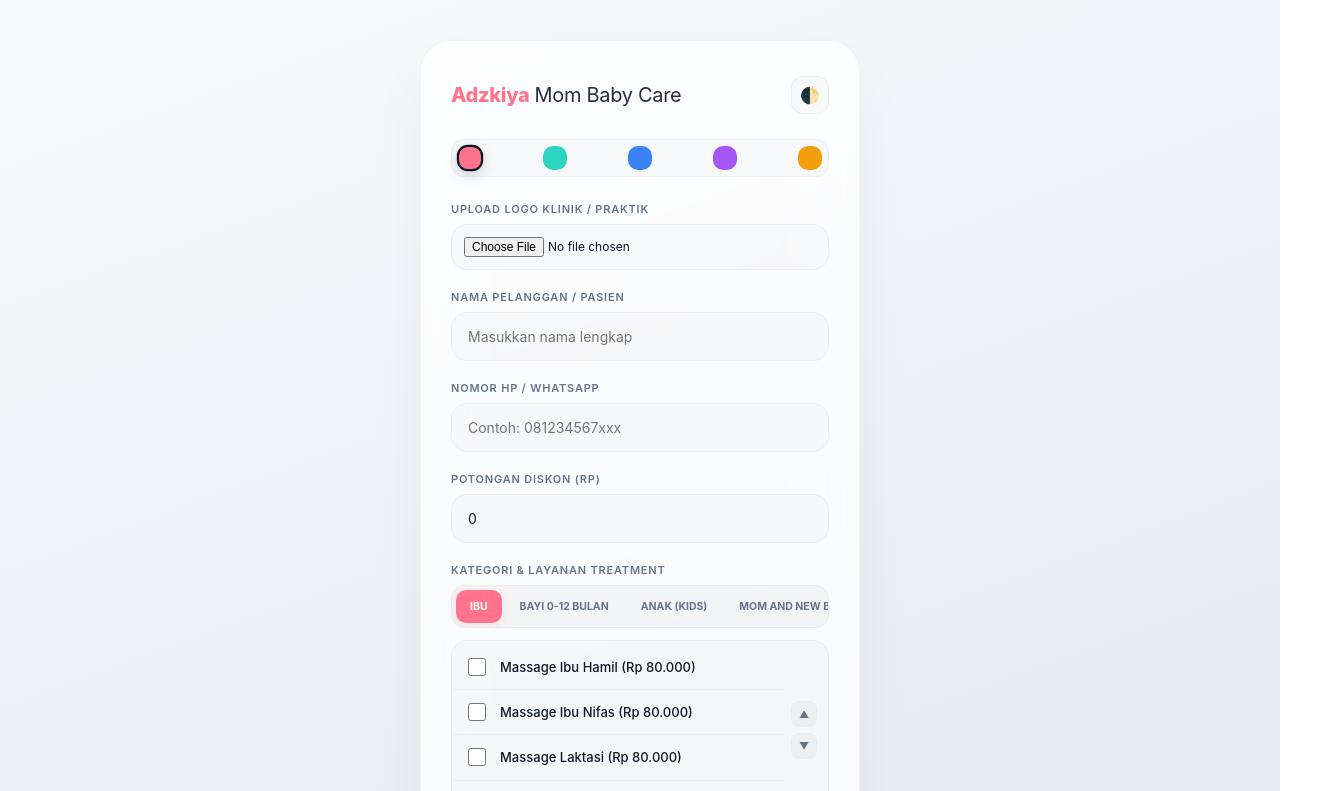
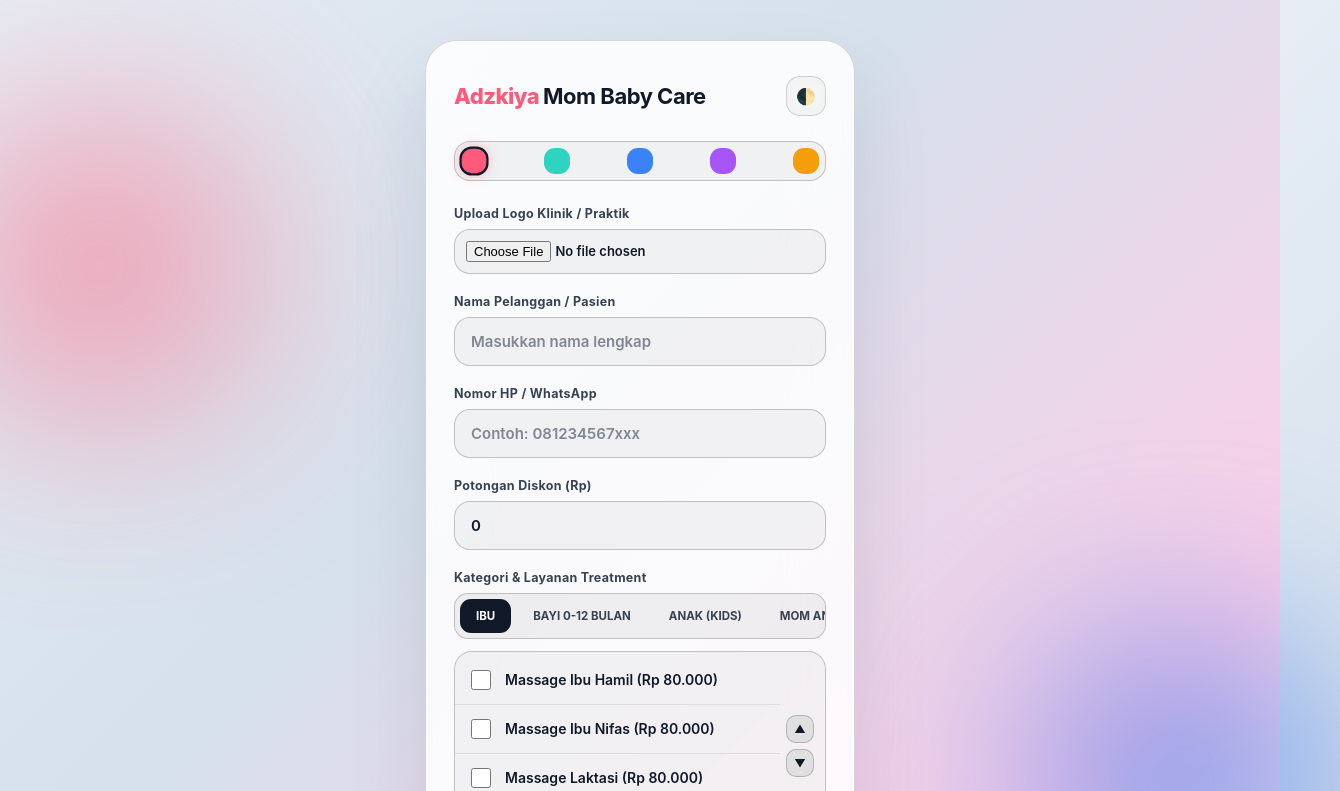
Before and after one commit to Putra1996/adzkiya-moby-care-v2, a plain HTML site: page index.html in a window 1280 px wide. Both pictures are taken after a click on the button "Toggle Theme". Shown: the top 791 px of the page, 1340 px wide, since content can reach past the window. Drawn offline with nearby package versions, Linux system fonts and the light colour scheme.

Commit message:
Add files via upload

```diff
--- a/index.html
+++ b/index.html
@@ -3,41 +3,50 @@
 <head>
     <meta charset="UTF-8">
     <meta name="viewport" content="width=device-width, initial-scale=1.0, maximum-scale=1.0, user-scalable=no, viewport-fit=cover">
-    <title>Adzkiya Mom Baby Care - Premium Edition</title>
+    <title>Adzkiya Mom Baby Care - iOS Liquid Glass Ultra Clear</title>
     <script src="https://cdnjs.cloudflare.com/ajax/libs/jspdf/2.5.1/jspdf.umd.min.js"></script>
     <script src="https://cdnjs.cloudflare.com/ajax/libs/jspdf-autotable/3.5.25/jspdf.plugin.autotable.min.js"></script>
     <style>
-        /* Pengaturan Dasar Premium Modern UI */
-        * { box-sizing: border-box; font-family: '-apple-system', BlinkMacSystemFont, 'SF Pro Display', 'Segoe UI', Roboto, sans-serif; margin: 0; padding: 0; -webkit-tap-highlight-color: transparent; }
+        /* --- iOS Liquid Glass UI Theme - Ultra Clear Font Fix --- */
+        * {
+            box-sizing: border-box;
+            font-family: -apple-system, BlinkMacSystemFont, "SF Pro Display", "SF Pro Text", "Segoe UI", Roboto, sans-serif;
+            margin: 0;
+            padding: 0;
+            -webkit-tap-highlight-color: transparent;
+        }
 
         :root {
-            --theme-color: #FF748C;
-            --theme-glow: rgba(255, 116, 140, 0.15);
-            --bg-gradient: linear-gradient(160deg, #09070f 0%, #110e20 100%);
-            --card-bg: rgba(22, 19, 39, 0.7);
-            --card-border: rgba(255, 255, 255, 0.05);
-            --text-main: #ffffff;
-            --text-sub: #8e8a9f;
-            --input-bg: rgba(255, 255, 255, 0.03);
-            --item-hover: rgba(255, 255, 255, 0.05);
-            --item-border: rgba(255, 255, 255, 0.04);
-            --shadow-fluid: 0 30px 60px rgba(0,0,0,0.4), inset 0 1px 0px rgba(255,255,255,0.05);
-            --tab-bg: rgba(255, 255, 255, 0.04);
-            --watermark-opacity: 0.04;
+            --theme-color: #FF5A79; /* Sedikit lebih pekat agar kontras */
+            --theme-glow: rgba(255, 90, 121, 0.35);
+            --bg-gradient: linear-gradient(135deg, #090615 0%, #0f0b21 40%, #20091b 80%, #0b081d 100%);
+            --card-bg: rgba(20, 16, 36, 0.8); /* Dipergelap agar teks putih makin menyala */
+            --card-border: rgba(255, 255, 255, 0.18);
+            --text-main: #FFFFFF; /* Putih solid murni */
+            --text-sub: #E2E8F0;  /* Diubah dari transparan ke abu-abu terang solid agar super jelas */
+            --input-bg: rgba(255, 255, 255, 0.08);
+            --input-border: rgba(255, 255, 255, 0.25); /* Garis border dipertegas */
+            --item-hover: rgba(255, 255, 255, 0.12);
+            --item-border: rgba(255, 255, 255, 0.15);
+            --shadow-fluid: 0 40px 80px rgba(0, 0, 0, 0.6), inset 0 1px 1px rgba(255, 255, 255, 0.3);
+            --tab-bg: rgba(255, 255, 255, 0.06);
+            --watermark-opacity: 0.05;
+            --glass-blur: blur(30px);
         }
 
         body.light-mode {
-            --bg-gradient: linear-gradient(160deg, #f8fafc 0%, #e2e8f0 100%);
-            --card-bg: rgba(255, 255, 255, 0.75);
-            --card-border: rgba(0, 0, 0, 0.04);
-            --text-main: #0f172a;
-            --text-sub: #64748b;
-            --input-bg: rgba(0, 0, 0, 0.02);
-            --item-hover: rgba(0, 0, 0, 0.02);
-            --item-border: rgba(0, 0, 0, 0.03);
-            --shadow-fluid: 0 30px 60px rgba(15, 23, 42, 0.04), inset 0 1px 0 rgba(255, 255, 255, 0.6);
-            --tab-bg: rgba(0, 0, 0, 0.03);
-            --watermark-opacity: 0.06;
+            --bg-gradient: linear-gradient(135deg, #e6edf5 0%, #d5e0eb 40%, #fbcfe8 80%, #e2e8f0 100%);
+            --card-bg: rgba(255, 255, 255, 0.85); /* Dipertebal agar tidak silau */
+            --card-border: rgba(0, 0, 0, 0.15);
+            --text-main: #111827; /* Hitam pekat pekat */
+            --text-sub: #374151;  /* Abu-abu gelap solid sangat terbaca */
+            --input-bg: rgba(0, 0, 0, 0.04);
+            --input-border: rgba(0, 0, 0, 0.2); /* Border input lebih kelihatan */
+            --item-hover: rgba(0, 0, 0, 0.05);
+            --item-border: rgba(0, 0, 0, 0.08);
+            --shadow-fluid: 0 40px 80px rgba(15, 23, 42, 0.1), inset 0 1px 1px rgba(255, 255, 255, 0.9);
+            --tab-bg: rgba(0, 0, 0, 0.05);
+            --watermark-opacity: 0.08;
         }
 
         body {
@@ -49,20 +58,36 @@
             align-items: center;
             justify-content: center;
             transition: background 0.5s ease;
+            position: relative;
+            overflow-x: hidden;
         }
+
+        body::before, body::after {
+            content: "";
+            position: absolute;
+            width: 320px;
+            height: 320px;
+            border-radius: 50%;
+            filter: blur(100px);
+            z-index: -1;
+            opacity: 0.5;
+            transition: all 0.5s ease;
+        }
+        body::before { top: 10%; left: -60px; background: var(--theme-color); }
+        body::after { bottom: 10%; right: -60px; background: #2563eb; }
 
         .container {
             position: relative;
             background: var(--card-bg);
-            backdrop-filter: blur(30px);
-            -webkit-backdrop-filter: blur(30px);
+            backdrop-filter: var(--glass-blur);
+            -webkit-backdrop-filter: var(--glass-blur);
             border: 1px solid var(--card-border);
             border-radius: 32px;
-            padding: 35px 30px;
+            padding: 35px 28px;
             box-shadow: var(--shadow-fluid);
             width: 100%;
-            max-width: 440px;
-            transition: background 0.4s ease, border 0.4s ease;
+            max-width: 430px;
+            transition: background 0.4s ease, border 0.4s ease, box-shadow 0.4s ease;
             overflow: hidden;
         }
 
@@ -93,13 +118,12 @@
         }
 
         h2 {
-            font-size: 20px;
-            font-weight: 800;
-            letter-spacing: -0.3px;
+            font-size: 22px;
+            font-weight: 800; /* Dibuat ultra tebal */
+            letter-spacing: -0.5px;
         }
-
         h2 .accent-part { color: var(--theme-color); transition: color 0.3s ease; }
-        h2 .neutral-part { color: var(--text-main); margin-left: 5px; font-weight: 400; opacity: 0.9; transition: color 0.3s ease; }
+        h2 .neutral-part { color: var(--text-main); margin-left: 4px; font-weight: 700; transition: color 0.3s ease; }
 
         .mode-toggle {
             background: var(--input-bg);
@@ -107,15 +131,17 @@
             color: var(--text-main);
             cursor: pointer;
             font-size: 16px;
-            width: 38px;
-            height: 38px;
-            border-radius: 12px;
+            width: 40px;
+            height: 40px;
+            border-radius: 14px;
             display: flex;
             align-items: center;
             justify-content: center;
-            transition: all 0.2s ease;
+            backdrop-filter: blur(10px);
+            -webkit-backdrop-filter: blur(10px);
+            transition: all 0.2s cubic-bezier(0.4, 0, 0.2, 1);
         }
-        .mode-toggle:hover { transform: scale(1.05); }
+        .mode-toggle:hover { transform: scale(1.05); background: var(--item-hover); }
 
         .color-palette {
             display: flex;
@@ -123,103 +149,108 @@
             margin-bottom: 25px;
             background: var(--input-bg);
             padding: 6px;
-            border-radius: 14px;
-            border: 1px solid var(--card-border);
+            border-radius: 16px;
+            border: 1px solid var(--input-border);
         }
         .color-dot {
-            width: 24px;
-            height: 24px;
-            border-radius: 10px;
+            width: 26px;
+            height: 26px;
+            border-radius: 11px;
             cursor: pointer;
             border: 2px solid transparent;
             transition: all 0.2s ease;
         }
-        .color-dot:hover, .color-dot.active { transform: scale(1.1); box-shadow: 0 4px 12px rgba(0,0,0,0.15); }
-        .color-dot.active { border-color: var(--text-main); }
+        .color-dot:hover, .color-dot.active { transform: scale(1.12); }
+        .color-dot.active { border-color: var(--text-main); box-shadow: 0 0 10px var(--theme-glow); }
 
         .form-group { margin-bottom: 20px; }
         .form-group label {
             display: block;
             margin-bottom: 8px;
-            font-weight: 600;
-            font-size: 11px;
+            font-weight: 700; /* Label dipertebal */
+            font-size: 12.5px;
             color: var(--text-sub);
-            text-transform: uppercase;
-            letter-spacing: 0.8px;
+            letter-spacing: 0.3px;
         }
 
         input[type="text"], input[type="tel"], input[type="number"], input[type="file"] {
             width: 100%;
-            padding: 15px 16px;
+            padding: 14px 16px;
             background: var(--input-bg);
-            border: 1px solid var(--card-border);
+            border: 1px solid var(--input-border);
             border-radius: 16px;
-            font-size: 14px;
+            font-size: 15px;
+            font-weight: 600; /* Tulisan di dalam input dipertebal */
             color: var(--text-main);
             outline: none;
             -webkit-appearance: none;
             transition: all 0.3s ease;
         }
+        input::placeholder {
+            color: var(--text-sub);
+            opacity: 0.6;
+        }
         input[type="file"] {
-            padding: 12px;
-            font-size: 12px;
+            padding: 11px;
+            font-size: 13px;
             cursor: pointer;
         }
         input:focus {
             border-color: var(--theme-color);
-            background: rgba(255, 255, 255, 0.05);
+            background: rgba(255, 255, 255, 0.15);
             box-shadow: 0 0 0 4px var(--theme-glow);
         }
-        body.light-mode input:focus { background: #ffffff; box-shadow: 0 0 0 4px var(--theme-glow); }
+        body.light-mode input:focus { background: #FFFFFF; border-color: var(--theme-color); }
 
         .category-tabs {
             display: flex;
             background: var(--tab-bg);
-            padding: 4px;
+            padding: 5px;
             border-radius: 14px;
-            border: 1px solid var(--card-border);
+            border: 1px solid var(--input-border);
             margin-bottom: 12px;
             overflow-x: auto;
             scroll-behavior: smooth;
-            -webkit-overflow-scrolling: touch;
-            gap: 4px;
+            gap: 6px;
         }
-        .category-tabs::-webkit-scrollbar { display: none; width: 0; height: 0; }
+        .category-tabs::-webkit-scrollbar { display: none; }
 
         .tab-btn {
             flex: 0 0 auto;
             background: transparent;
             border: none;
             color: var(--text-sub);
-            padding: 10px 14px;
-            font-size: 10.5px;
-            font-weight: 700;
-            border-radius: 10px;
+            padding: 10px 16px;
+            font-size: 11.5px;
+            font-weight: 700; /* Menu tab teks tebal */
+            border-radius: 11px;
             cursor: pointer;
-            transition: all 0.25s ease;
+            transition: all 0.2s ease;
             text-align: center;
             white-space: nowrap;
         }
         .tab-btn.active {
-            background: var(--theme-color);
-            color: white;
-            box-shadow: 0 4px 12px var(--theme-glow);
+            background: var(--text-main);
+            color: var(--body-bg, #110e20);
+        }
+        body.light-mode .tab-btn.active {
+            background: #111827;
+            color: #FFFFFF;
         }
 
         .scroll-wrapper { position: relative; width: 100%; }
         .service-list {
-            max-height: 180px;
+            max-height: 190px;
             overflow-y: auto;
             background: var(--input-bg);
-            border: 1px solid var(--card-border);
-            border-radius: 16px;
+            border: 1px solid var(--input-border);
+            border-radius: 18px;
             padding: 4px 0;
             padding-right: 45px;
             scroll-behavior: smooth;
-            -webkit-overflow-scrolling: touch;
             overscroll-behavior: contain;
         }
-        .service-list::-webkit-scrollbar { width: 0px; display: none; }
+        .service-list::-webkit-scrollbar { display: none; }
         .menu-pane { display: none; }
         .menu-pane.active { display: block; }
 
@@ -234,68 +265,81 @@
             z-index: 10;
         }
         .scroll-btn {
-            background: rgba(255, 255, 255, 0.05);
-            border: 1px solid rgba(255, 255, 255, 0.02);
-            color: var(--text-sub);
-            width: 26px;
-            height: 26px;
-            border-radius: 8px;
-            font-size: 10px;
+            background: rgba(255, 255, 255, 0.15);
+            border: 1px solid var(--input-border);
+            color: var(--text-main);
+            width: 28px;
+            height: 28px;
+            border-radius: 10px;
+            font-size: 11px;
+            font-weight: bold;
             cursor: pointer;
             display: flex;
             align-items: center;
             justify-content: center;
+            backdrop-filter: blur(5px);
             transition: all 0.2s ease;
         }
-        body.light-mode .scroll-btn { background: rgba(0, 0, 0, 0.03); border: 1px solid rgba(0, 0, 0, 0.01); }
+        body.light-mode .scroll-btn { background: rgba(0, 0, 0, 0.08); }
         .scroll-btn:hover { background: var(--theme-color); color: white; }
 
         .service-item {
             display: flex;
             align-items: center;
-            padding: 13px 16px;
+            padding: 14px 16px;
             border-bottom: 1px solid var(--item-border);
             cursor: pointer;
             transition: background 0.2s ease;
             width: 100%;
         }
-        .service-item:hover, .service-item.selected { background: var(--item-hover); }
+        .service-item:hover { background: var(--item-hover); }
+        .service-item.selected { background: rgba(255, 255, 255, 0.15); }
+        body.light-mode .service-item.selected { background: rgba(0, 0, 0, 0.06); }
         .service-item:last-child { border-bottom: none; }
 
         input[type="checkbox"] {
-            width: 18px;
-            height: 18px;
+            width: 20px;
+            height: 20px;
             margin-right: 14px;
             accent-color: var(--theme-color);
             cursor: pointer;
             flex-shrink: 0;
         }
-        .service-item span { font-size: 13px; font-weight: 500; color: var(--text-main); line-height: 1.4; }
+        .service-item span {
+            font-size: 14px;
+            font-weight: 600; /* Nama treatment dibuat semi-bold agar jelas */
+            color: var(--text-main);
+            line-height: 1.4;
+        }
 
         .live-total-panel {
             display: flex;
             justify-content: space-between;
             align-items: center;
-            margin: 22px 0 20px 0;
+            margin: 24px 0 20px 0;
             padding: 0 4px;
         }
-        .live-total-label { font-size: 11px; color: var(--text-sub); text-transform: uppercase; font-weight: 700; letter-spacing: 0.5px; }
-        .live-total-value { font-size: 22px; font-weight: 800; color: var(--theme-color); letter-spacing: -0.5px; }
+        .live-total-label { font-size: 12px; color: var(--text-sub); text-transform: uppercase; font-weight: 700; letter-spacing: 0.5px; }
+        .live-total-value { font-size: 26px; font-weight: 800; color: var(--text-main); letter-spacing: -0.5px; }
 
         button.btn-block {
             width: 100%;
-            background: var(--theme-color);
+            background: linear-gradient(180deg, var(--theme-color) 0%, rgba(244, 63, 94, 1) 100%);
             color: white;
-            border: none;
+            border: 1px solid rgba(255, 255, 255, 0.2);
             padding: 16px;
-            font-size: 15px;
-            font-weight: 700;
-            border-radius: 16px;
+            font-size: 16px;
+            font-weight: 700; /* Tulisan tombol tebal solid */
+            border-radius: 18px;
             cursor: pointer;
-            transition: opacity 0.2s, transform 0.1s;
-            box-shadow: 0 10px 25px var(--theme-glow);
+            transition: all 0.2s ease;
+            box-shadow: 0 12px 30px var(--theme-glow);
         }
-        button.btn-block:hover { opacity: 0.92; }
+        button.btn-block:hover {
+            opacity: 0.95;
+            box-shadow: 0 15px 35px var(--theme-glow);
+            transform: translateY(-1px);
+        }
         button.btn-block:active { transform: scale(0.98); }
     </style>
 </head>
@@ -310,11 +354,11 @@
     </div>
 
     <div class="color-palette">
-        <div class="color-dot active" style="background: #FF748C;" onclick="changeUITheme('#FF748C', 'rgba(255, 116, 140, 0.15)')"></div>
-        <div class="color-dot" style="background: #2DD4BF;" onclick="changeUITheme('#2DD4BF', 'rgba(45, 212, 191, 0.15)')"></div>
-        <div class="color-dot" style="background: #3B82F6;" onclick="changeUITheme('#3B82F6', 'rgba(59, 130, 246, 0.15)')"></div>
-        <div class="color-dot" style="background: #A855F7;" onclick="changeUITheme('#A855F7', 'rgba(168, 85, 247, 0.15)')"></div>
-        <div class="color-dot" style="background: #F59E0B;" onclick="changeUITheme('#F59E0B', 'rgba(245, 158, 11, 0.15)')"></div>
+        <div class="color-dot active" style="background: #FF5A79;" onclick="changeUITheme('#FF5A79', 'rgba(255, 90, 121, 0.35)')"></div>
+        <div class="color-dot" style="background: #2DD4BF;" onclick="changeUITheme('#2DD4BF', 'rgba(45, 212, 191, 0.35)')"></div>
+        <div class="color-dot" style="background: #3B82F6;" onclick="changeUITheme('#3B82F6', 'rgba(59, 130, 246, 0.35)')"></div>
+        <div class="color-dot" style="background: #A855F7;" onclick="changeUITheme('#A855F7', 'rgba(168, 85, 247, 0.35)')"></div>
+        <div class="color-dot" style="background: #F59E0B;" onclick="changeUITheme('#F59E0B', 'rgba(245, 158, 11, 0.35)')"></div>
     </div>
 
     <div class="form-group">
@@ -359,7 +403,6 @@
 </div>
 
 <script>
-    // Database Medis Asli Anda
     const medicalServicesDataset = {
         "IBU": [
             { name: "Massage Ibu Hamil", price: 80000 },
@@ -513,7 +556,6 @@
             return;
         }
 
-        // 1. WATERMARK BACKGROUND (Jika logo ada)
         if (base64LogoDataStream) {
             doc.saveGraphicsState();
             doc.setGState(new doc.GState({ opacity: 0.04 }));
@@ -521,61 +563,50 @@
             doc.restoreGraphicsState();
         }
 
-        // Banner Header Top diperluas untuk alamat
         doc.setFillColor(248, 250, 252);
         doc.rect(0, 0, 210, 48, "F");
 
-        // 2. HEADER LOGO UTAMA
         let textLeftMargin = 15;
         if (base64LogoDataStream) {
             doc.addImage(base64LogoDataStream, 'PNG', 15, 8, 26, 26, undefined, 'FAST');
             textLeftMargin = 46;
         }
 
-        // Judul Klinik / Brand Utama
-        doc.setFont("helvetica", "bold"); doc.setFontSize(18); doc.setTextColor(255, 116, 140);
+        doc.setFont("helvetica", "bold"); doc.setFontSize(18); doc.setTextColor(255, 90, 121);
         doc.text("ADZKIYA MOM BABY CARE", textLeftMargin, 16);
 
-        // Subheader Slogan
         doc.setFont("helvetica", "normal"); doc.setFontSize(9.5); doc.setTextColor(100, 116, 139);
         doc.text("Layanan Kesehatan Ibu & Anak Terpercaya", textLeftMargin, 22);
 
-        // PINDAH POSISI ALAMAT: Sekarang berada di bawah Layanan Kesehatan Ibu & Anak Terpercaya
         doc.setFont("helvetica", "italic"); doc.setFontSize(8.5); doc.setTextColor(115, 115, 115);
         doc.text("Dusun Klumprit Kulon No. 217 RT 1 RW 1 Klumprit, Nusawungu, Cilacap 53283", textLeftMargin, 27);
 
-        // Metadata Kwitansi (Sisi Kanan Atas)
         doc.setFont("helvetica", "bold"); doc.setFontSize(12); doc.setTextColor(51, 65, 85);
         doc.text("KWITANSI PEMBAYARAN", 195, 16, { align: "right" });
         doc.setFont("helvetica", "normal"); doc.setFontSize(9); doc.setTextColor(148, 163, 184);
         doc.text(`Tanggal: ${new Date().toLocaleDateString('id-ID')}`, 195, 22, { align: "right" });
 
-        // Blok Informasi Pelanggan
         doc.setFont("helvetica", "bold"); doc.setFontSize(10); doc.setTextColor(71, 85, 105);
         doc.text("INFORMASI PASIEN", 15, 58);
         doc.setLineWidth(0.3); doc.setDrawColor(226, 232, 240); doc.line(15, 60, 195, 60);
 
-        // Pengaturan Perataan Titik Dua Sejajar Rapi
         doc.setFont("helvetica", "normal"); doc.setFontSize(10); doc.setTextColor(100, 116, 139);
         doc.text("Nama Pelanggan / Pasien", 15, 67);
         doc.text("No. HP / WhatsApp", 15, 74);
 
-        // Titik dua disejajarkan rapi secara vertikal pada koordinat X = 60
         doc.text(":", 60, 67);
         doc.text(":", 60, 74);
 
-        // Isi Data Pelanggan
         doc.setFont("helvetica", "bold"); doc.setTextColor(51, 65, 85);
         doc.text(namaPasien, 64, 67);
         doc.text(nomorHp, 64, 74);
 
-        // Tabel Rincian Perawatan Terpilih (Posisi startY disesuaikan agar proporsional)
         doc.autoTable({
             startY: 82,
             head: [['No', 'Kategori Klien', 'Deskripsi Layanan Treatment', 'Harga Satuan']],
             body: selectedServices.map((s, idx) => [idx + 1, s.category, s.name, `Rp ${s.price.toLocaleString('id-ID')}`]),
             theme: 'striped',
-            headStyles: { fillColor: [255, 116, 140], textColor: [255, 255, 255], fontStyle: 'bold', fontSize: 10 },
+            headStyles: { fillColor: [255, 90, 121], textColor: [255, 255, 255], fontStyle: 'bold', fontSize: 10 },
             bodyStyles: { textColor: [51, 65, 85], fontSize: 9.5 },
             columnStyles: { 0: { cellWidth: 12 }, 1: { cellWidth: 42, fontStyle: 'bold' }, 3: { halign: 'right', cellWidth: 35 } },
             margin: { left: 15, right: 15 }
@@ -593,7 +624,6 @@
         doc.text("Potongan / Diskon:", 125, finalY + 13);
         doc.text(`- Rp ${diskon.toLocaleString('id-ID')}`, 190, finalY + 13, { align: "right" });
 
-        // Komponen Total Pembayaran Utama
         doc.setFillColor(255, 241, 242);
         doc.rect(120, finalY + 18, 75, 10, "F");
         doc.setFont("helvetica", "bold"); doc.setTextColor(225, 29, 72);
@@ -603,7 +633,6 @@
         doc.setFont("helvetica", "normal"); doc.setFontSize(9); doc.setTextColor(148, 163, 184);
         doc.text("Terima kasih atas kepercayaan Anda.", 15, finalY + 24);
 
-        // Bagian Tanda Tangan Praktisi
         let signY = finalY + 45;
         if (signY > 265) { doc.addPage(); signY = 35; }
 
@@ -612,7 +641,6 @@
         doc.setFont("helvetica", "bold"); doc.setTextColor(51, 65, 85);
         doc.text("Tasya Hanifah Pramesti, A.Md.Keb., CBME", 155, signY + 20, { align: "center" });
 
-        // Ekspor berkas PDF
         const isIOS = /iPad|iPhone|iPod/.test(navigator.userAgent) || (navigator.platform === 'MacIntel' && navigator.maxTouchPoints > 1);
         if (isIOS) {
             const pdfBase64 = doc.output('datauristring');
```
